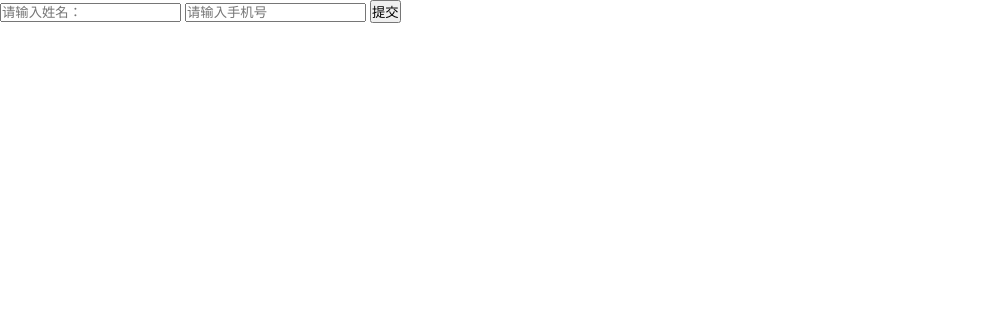
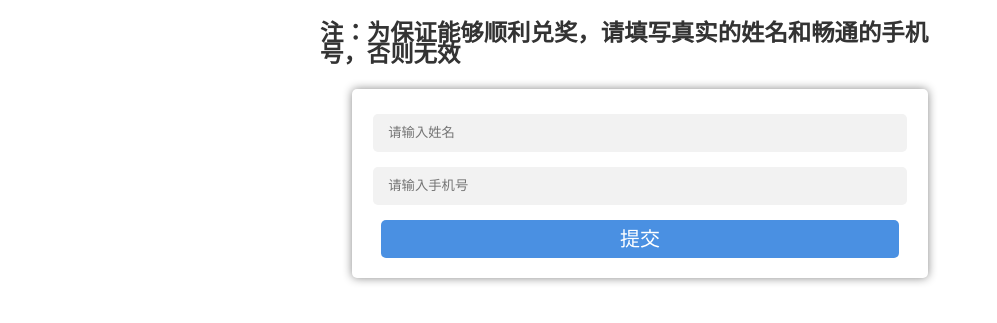
Before and after one commit to wpdef/wechat, a Django app: page /newyear/user/ in a window 1280 px wide. Shown: the top 323 px of the page, without its empty margins (0-997 px from the left). Run offline with Django 3.2, Linux system fonts and the light colour scheme; some libraries are stand-ins or nearby versions.

Commit message:
手机提交页优化

```diff
--- a/templates/newyear/user.html
+++ b/templates/newyear/user.html
@@ -1,23 +1,119 @@
-<!DOCTYPE html>
-<html lang="en">
+<!doctype html>
+<html>
 <head>
-    <meta charset="UTF-8">
-    <title>活动注册</title>
+<meta charset="utf-8">
+<title>个人抽奖信息登记</title>
+<script src="https://libs.baidu.com/jquery/1.11.3/jquery.min.js"></script>
+<style>
+body {
+	font-size:20px;
+	font-family:"微软雅黑",Arial;
+	max-width:640px;
+	margin:0 auto;
+	padding:0;
+	color:#333;
+	line-height:21px;
+	backgr	.id_card {
+	width:93%;
+	margin:0 auto;
+}
+ound:#FFF;}.sub_z {
+	width:90%;
+	margin:0 auto;
+	border-radius:5px;
+	box-shadow:0px 0px 10px #888888;
+	padding:10px 0 20px 0;
+}
+.input_1 {
+	width:90%;
+	height:38px;
+	margin:15px auto;
+	display:block;
+	background:#f2f2f2;
+	border:0;
+	border-radius:5px;
+	padding:0 0 0 15px;
+}
+.input_2 {
+	width:55%;
+	height:38px;
+	float:left;
+	border:0;
+	border-radius:5px;
+	background:#f2f2f2;
+	padding:0 0 0 15px;
+}
+.yanzheng {
+	width:38%;
+	height:38px;
+	float:right;
+	border-radius:5px;
+	background:#4a90e2;
+	color:#fff;
+	text-align:center;
+	line-height:38px;
+}
+.select_1 {
+	width:90%;
+	height:38px;
+	margin:0 auto;
+	display:block;
+	border:0;
+	border-radius:5px;
+	background:#f2f2f2;
+	padding:0 0 0 15px;
+	color:#666;
+}
+.select_2 {
+	width:90%;
+	height:38px;
+	margin:0 auto;
+}
+.select_2_1 {
+	width:48%;
+	height:38px;
+	float:left;
+	border:0;
+	border-radius:5px;
+	background:#f2f2f2;
+	padding:0 0 0 15px;
+	color:#666;
+}
+.select_2_2 {
+	width:48%;
+	height:38px;
+	float:right;
+	border:0;
+	border-radius:5px;
+	background:#f2f2f2;
+	padding:0 0 0 15px;
+	color:#666;
+}
+.submit {
+	width:90%;
+	height:38px;
+	margin:0 auto;
+	background:#4a90e2;
+	color:#fff;
+	text-align:center;
+	line-height:38px;
+	border-radius:5px;
+}
+</style>
 </head>
 <body>
-<style>
-    *{padding: 0;margin: 0;}
-    #fom{
-        width: 100%;
-        height: 100%;
-        background-image: url("");
-    }
-</style>
-<form id="fom" method="post">
-    {% csrf_token %}
-    <input type="text" name="name" placeholder="请输入姓名：">
-    <input type="text" name="phone" placeholder="请输入手机号">
-    <input type="submit" value="提交">
+<h3>注：为保证能够顺利兑奖，请填写真实的姓名和畅通的手机号，否则无效</h3>
+<form>
+    <div class="sub_z">
+        <input class="input_1" type="text" name="name" placeholder="请输入姓名">
+        <input class="input_1" type="text" name="phone" placeholder="请输入手机号">
+        <div class="submit">提交</div>
+    </div>
 </form>
+
+<script>
+
+</script>
+
 </body>
 </html>
```
Also changed, not shown: static/user.html (added, +22 -0 lines).
